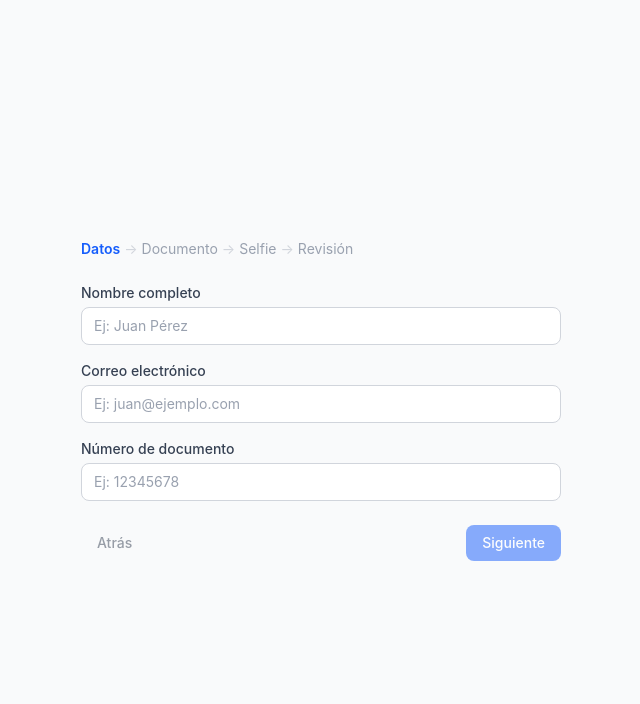
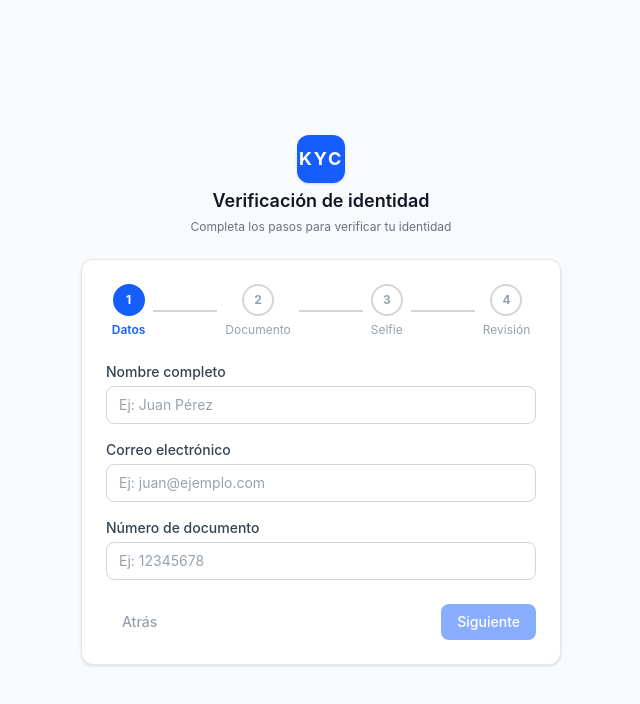
Before and after one commit to JuanMaa15/KYC-frontend, a React (Vite) app: page / in a window 1280 px wide. Shown: the top 704 px of the page, without its empty margins (319-959 px from the left). Built offline with nearby package versions, Linux system fonts and the light colour scheme; no server answers.

Commit message:
feat(ui): Mejorar wizard con branding KYC y progreso visual

```diff
--- a/src/pages/kyc-wizard/KycWizardPage.tsx
+++ b/src/pages/kyc-wizard/KycWizardPage.tsx
@@ -34,7 +34,21 @@ export default function KycWizardPage({ onComplete }: KycWizardPageProps) {
   }
 
   return (
-    <div className="mx-auto flex w-full max-w-lg flex-col gap-6 p-4">
+    <div className="mx-auto flex w-full max-w-lg flex-col items-center gap-6 p-4">
+      <div className="flex flex-col items-center gap-1">
+        <div className="flex h-12 w-12 items-center justify-center rounded-xl bg-blue-600 shadow-sm dark:bg-blue-500">
+          <span className="text-lg font-bold tracking-widest text-white">KYC</span>
+        </div>
+        <h1 className="text-lg font-semibold text-gray-900 dark:text-gray-100">
+          Verificación de identidad
+        </h1>
+        <p className="text-xs text-gray-500 dark:text-gray-400">
+          Completa los pasos para verificar tu identidad
+        </p>
+      </div>
+
+      <div className="w-full rounded-xl border border-gray-200 bg-white p-6 shadow-sm dark:border-gray-700 dark:bg-gray-900">
+        <div className="flex flex-col gap-6">
           <WizardProgress currentStep={currentStep} />
 
           {currentStep === 0 && (
@@ -76,5 +90,7 @@ export default function KycWizardPage({ onComplete }: KycWizardPageProps) {
             </div>
           )}
         </div>
+      </div>
+    </div>
   )
 }
--- a/src/pages/kyc-wizard/WizardProgress.tsx
+++ b/src/pages/kyc-wizard/WizardProgress.tsx
@@ -12,23 +12,55 @@ export default function WizardProgress({
   totalSteps = 4,
 }: WizardProgressProps) {
   return (
-    <div className="flex items-center gap-1 text-sm">
-      {Array.from({ length: totalSteps }, (_, i) => (
-        <div key={i} className="flex items-center gap-1">
+    <div className="flex items-center justify-center gap-0">
+      {Array.from({ length: totalSteps }, (_, i) => {
+        const isCurrent = i === currentStep
+        const isCompleted = i < currentStep
+
+        return (
+          <div key={i} className="flex items-center">
+            <div className="flex flex-col items-center gap-1.5">
+              <span
+                className={`flex h-8 w-8 items-center justify-center rounded-full text-xs font-bold transition-colors ${
+                  isCompleted
+                    ? 'bg-blue-600 text-white dark:bg-blue-500'
+                    : isCurrent
+                      ? 'border-2 border-blue-600 bg-blue-600 text-white dark:border-blue-400 dark:bg-blue-500'
+                      : 'border-2 border-gray-300 bg-white text-gray-400 dark:border-gray-600 dark:bg-gray-900 dark:text-gray-500'
+                }`}
+              >
+                {isCompleted ? (
+                  <svg className="h-4 w-4" fill="none" viewBox="0 0 24 24" stroke="currentColor" aria-hidden="true">
+                    <path strokeLinecap="round" strokeLinejoin="round" strokeWidth={2.5} d="M5 13l4 4L19 7" />
+                  </svg>
+                ) : (
+                  i + 1
+                )}
+              </span>
               <span
                 className={
-              i <= currentStep
-                ? 'font-semibold text-blue-600 dark:text-blue-400'
-                : 'text-gray-400 dark:text-gray-600'
+                  isCurrent
+                    ? 'text-xs font-semibold text-blue-600 dark:text-blue-400'
+                    : isCompleted
+                      ? 'text-xs text-blue-600 dark:text-blue-400'
+                      : 'text-xs text-gray-400 dark:text-gray-500'
                 }
               >
                 {labels[i]}
               </span>
+            </div>
             {i < totalSteps - 1 && (
-            <span className="text-gray-300 dark:text-gray-700">→</span>
+              <div
+                className={`mx-2 h-0.5 w-10 transition-colors sm:w-16 ${
+                  i < currentStep
+                    ? 'bg-blue-600 dark:bg-blue-500'
+                    : 'bg-gray-300 dark:bg-gray-700'
+                }`}
+              />
             )}
           </div>
-      ))}
+        )
+      })}
     </div>
   )
 }
```
Lines whose indentation alone changed are shown as unchanged.
